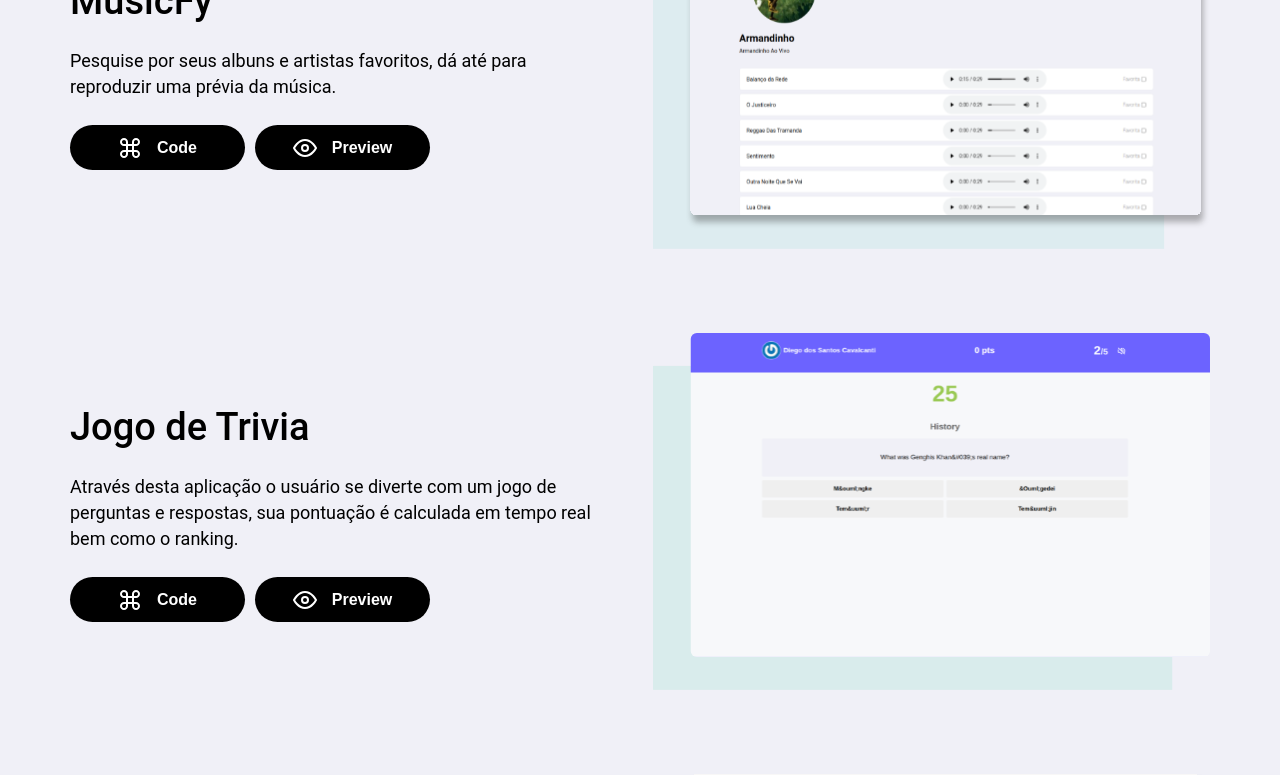
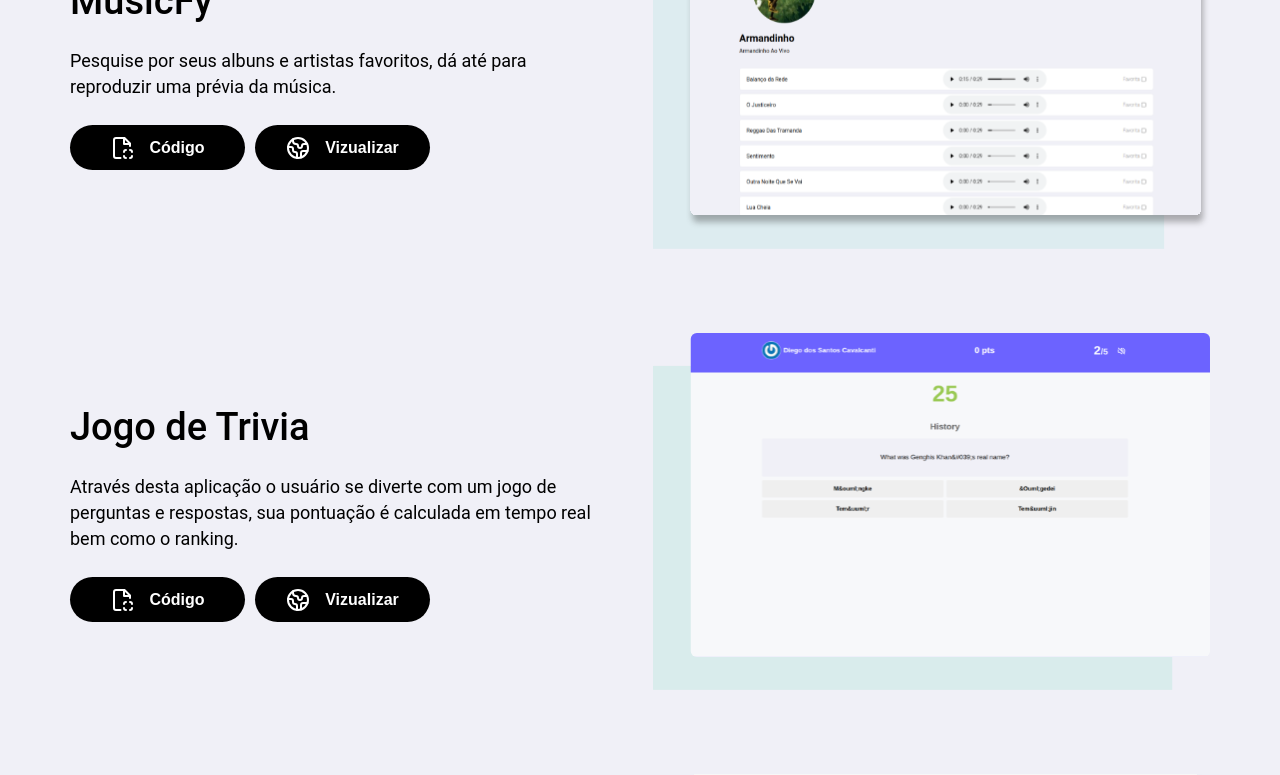
Before and after one commit to diegotimao/portifolio, a React (Create React App) app: page / in a window 1280 px wide. Shown: the part 2940-3715 px from the top of the page. Built offline with nearby package versions, Linux system fonts and the light colour scheme.

Commit message:
feat: Aletrando icones do componente projects

```diff
--- a/src/components/projects/index.js
+++ b/src/components/projects/index.js
@@ -4,7 +4,7 @@ import "aos/dist/aos.css";
 import { AuthContext } from '../../provider/auth';
 import projects from '../../services/projects';
 import eyeIcon from '../../assets/eye1.svg';
-import ComandIcon from '../../assets/command1.svg';
+import { FileScan, Globe2 } from 'lucide-react';
 import './styles.css';
 
 function CardList() {
@@ -39,11 +39,11 @@ function CardList() {
                 <span>{project.description}</span>
                 <div className="btn">
                   <button type="button" onClick={() => handleClick(project.urlCode)}>
-                    <img src={ComandIcon} alt="Icon Comand" />
-                    Code</button>
+                    <FileScan />
+                    Código</button>
                   <button type="button" onClick={() => handleClick(project.urlPreviwer)}>
-                    <img src={eyeIcon} alt="Icon Ver" />
-                    Preview</button>
+                    <Globe2 />
+                    Vizualizar</button>
                 </div>
               </div>
               <div className="card-img" >
```
